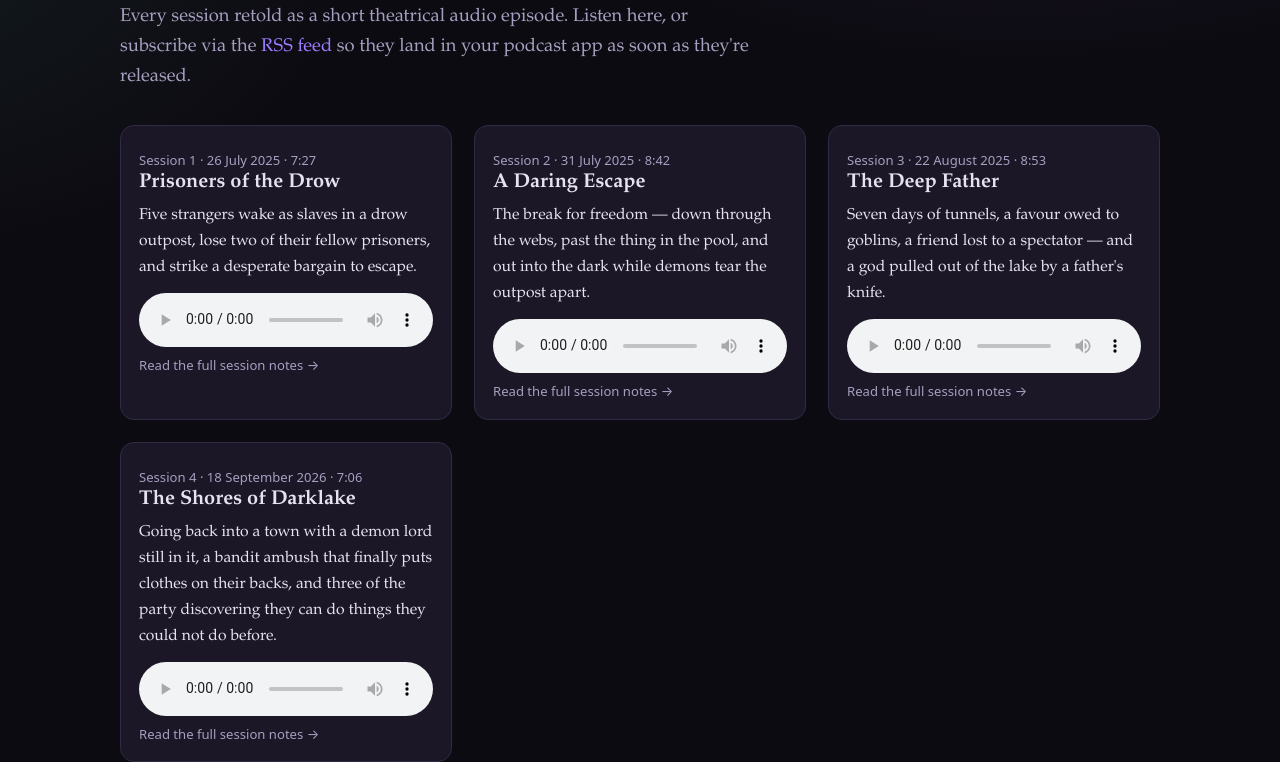
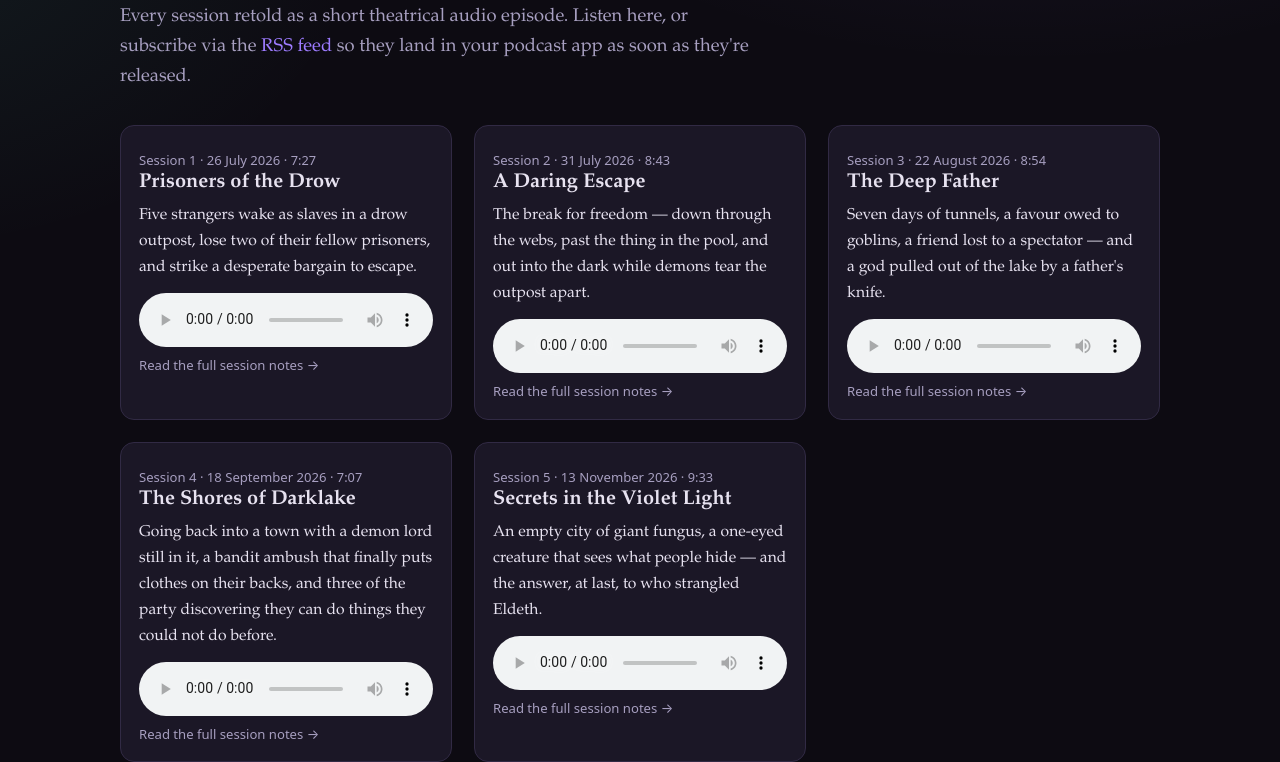
Before and after one commit to nabil-boag/robkennedy1.github.io, an Astro site: page /audio-recaps in a window 1280 px wide. Shown: the part 216-978 px from the top of the page. Built offline with nearby package versions, Linux system fonts and the light colour scheme; Astro itself is replaced by a stand-in of ours.

Commit message:
Stage Episode 5 recap MP3, player and RSS feed entry (from recap/audio-page)

```diff
--- a/src/pages/audio-recaps.astro
+++ b/src/pages/audio-recaps.astro
@@ -16,7 +16,7 @@ const episodes = [  {
     n: 1,
     slug: 'session-01',
     title: 'Prisoners of the Drow',
-    date: '26 July 2025',
+    date: '26 July 2026',
     blurb: 'Five strangers wake as slaves in a drow outpost, lose two of their fellow prisoners, and strike a desperate bargain to escape.',
     audio: '/audio/session-01-recap.mp3',
     duration: '7:27',
@@ -25,19 +25,19 @@ const episodes = [  {
     n: 2,
     slug: 'session-02',
     title: 'A Daring Escape',
-    date: '31 July 2025',
+    date: '31 July 2026',
     blurb: 'The break for freedom — down through the webs, past the thing in the pool, and out into the dark while demons tear the outpost apart.',
     audio: '/audio/session-02-recap.mp3',
-    duration: '8:42',
+    duration: '8:43',
   },
   {
     n: 3,
     slug: 'session-03',
     title: 'The Deep Father',
-    date: '22 August 2025',
+    date: '22 August 2026',
     blurb: 'Seven days of tunnels, a favour owed to goblins, a friend lost to a spectator — and a god pulled out of the lake by a father\'s knife.',
     audio: '/audio/session-03-recap.mp3',
-    duration: '8:53',
+    duration: '8:54',
   },
   {
     n: 4,
@@ -46,7 +46,16 @@ const episodes = [  {
     date: '18 September 2026',
     blurb: 'Going back into a town with a demon lord still in it, a bandit ambush that finally puts clothes on their backs, and three of the party discovering they can do things they could not do before.',
     audio: '/audio/session-04-recap.mp3',
-    duration: '7:06',
+    duration: '7:07',
+  },
+  {
+    n: 5,
+    slug: 'session-05',
+    title: 'Secrets in the Violet Light',
+    date: '13 November 2026',
+    blurb: 'An empty city of giant fungus, a one-eyed creature that sees what people hide — and the answer, at last, to who strangled Eldeth.',
+    audio: '/audio/session-05-recap.mp3',
+    duration: '9:33',
   },
 ];
 ---
```
Also changed, not shown: public/podcast.xml (+14 -6 lines), 1 other file.
